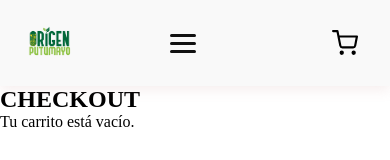
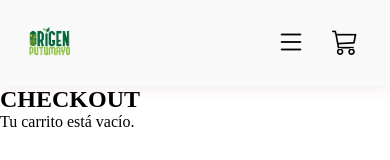
Before and after one commit to jeansdavids/V1_Origen_Putumayo, a React (Vite) app in the folder V1_Origen_Putumayo/: page /checkout in a window 390 px wide. Shown: the top 160 px of the page. Built offline with nearby package versions, Linux system fonts and the light colour scheme; no server answers.

Commit message:
Cambio de posicion del boton hamburguesa y cambio de iconos del boton hamburguesa y carrito de compras

```diff
--- a/V1_Origen_Putumayo/src/components/common/Navbar.tsx
+++ b/V1_Origen_Putumayo/src/components/common/Navbar.tsx
@@ -1,10 +1,9 @@
 import "../../styles/Navbar.css";
+import "../../styles/navbarcel.css";
 import { Link } from "react-router-dom";
 import { useCart } from "../../features/cart/CartContext";
 import logo from "../../assets/images/logo.png";
 import { useState } from "react";
-import "../../styles/navbarcel.css"
-
 
 const Navbar = () => {
   const { totalItems, openCart } = useCart();
@@ -16,17 +15,6 @@ const Navbar = () => {
       <div className="navbar-logo">
         <img src={logo} alt="Logo" />
       </div>
-
-      {/* Hamburguesa */}
-      <button
-        className="navbar-toggle"
-        onClick={() => setMenuOpen(!menuOpen)}
-        aria-label="Abrir menú"
-      >
-        <span />
-        <span />
-        <span />
-      </button>
 
       {/* Menu */}
       <ul className={`navbar-menu ${menuOpen ? "active" : ""}`}>
@@ -47,6 +35,17 @@ const Navbar = () => {
         </li>
       </ul>
 
+      {/* Acciones derecha: hamburguesa + carrito */}
+      <div className="navbar-actions">
+        {/* Hamburguesa */}
+        <button
+          className="navbar-toggle"
+          onClick={() => setMenuOpen(!menuOpen)}
+          aria-label="Abrir menú"
+        >
+          <i className="bi bi-list"></i>
+        </button>
+
         {/* Carrito */}
         <button
           className="navbar-cartBtn"
@@ -54,26 +53,15 @@ const Navbar = () => {
           aria-label="Abrir carrito"
           onClick={openCart}
         >
-        <svg
-          className="navbar-cartIcon"
-          xmlns="http://www.w3.org/2000/svg"
-          viewBox="0 0 24 24"
-          fill="none"
-          stroke="currentColor"
-          strokeWidth="2"
-          strokeLinecap="round"
-          strokeLinejoin="round"
-        >
-          <circle cx="9" cy="21" r="1" />
-          <circle cx="20" cy="21" r="1" />
-          <path d="M1 1h4l2.68 13.39a2 2 0 0 0 2 1.61h9.72a2 2 0 0 0 2-1.61L23 6H6" />
-        </svg>
+          <i className="bi bi-cart3"></i>
 
           {totalItems > 0 && (
             <span className="navbar-cartBadge">{totalItems}</span>
           )}
         </button>
+      </div>
     </nav>
   );
 };
+
 export default Navbar;
--- a/V1_Origen_Putumayo/src/styles/Navbar.css
+++ b/V1_Origen_Putumayo/src/styles/Navbar.css
@@ -107,6 +107,17 @@
   .navbar-item a {
     font-size: 0.9rem;
   }
+   .navbar-actions {
+    gap: 10px;
+  }
+
+  .navbar-toggle {
+    font-size: 30px;
+  }
+
+  .navbar-cartBtn i {
+    font-size: 26px;
+  }
 }
 
 /* ========================================
@@ -155,3 +166,27 @@
   justify-content: center;
   line-height: 1;
 }
+/* CONTENEDOR ACCIONES DERECHA (☰ + 🛒) */
+.navbar-actions {
+  display: flex;
+  align-items: center;
+  gap: 14px; /* separación elegante entre iconos */
+}
+.navbar-cartBtn {
+  position: relative;
+  background: transparent;
+  border: none;
+  cursor: pointer;
+
+  display: flex;
+  align-items: center;
+  justify-content: center;
+
+  color: #000000;
+  padding: 0.5rem;
+  margin-left: 0; /* 🔥 quitamos esto */
+}
+
+.navbar-cartBtn i {
+  font-size: 26px; /* tamaño del bi-cart */
+}
--- a/V1_Origen_Putumayo/vite.config.ts
+++ b/V1_Origen_Putumayo/vite.config.ts
@@ -3,5 +3,10 @@ import react from '@vitejs/plugin-react-swc'
 
 // https://vite.dev/config/
 export default defineConfig({
+
   plugins: [react()],
+  server: {
+    host: true,
+    allowedHosts: true
+  }
 })
```
Lines whose indentation alone changed are shown as unchanged.
